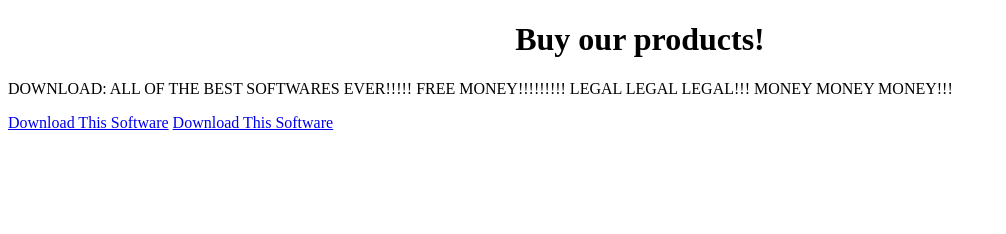
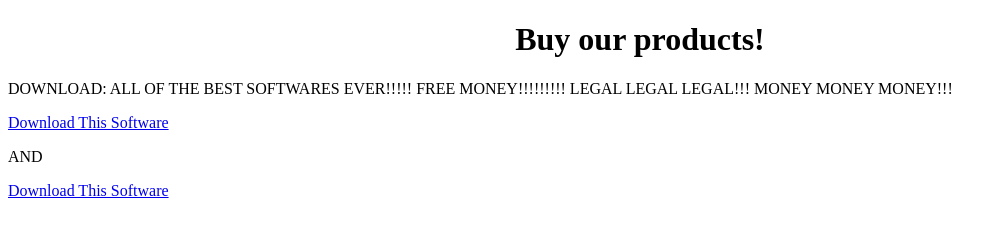
Before and after one commit to Zfaroo1/best_website, a plain HTML site: page index.html in a window 1280 px wide. Shown: the whole page, without its empty margins (0-1006 px from the left). Drawn offline with Linux system fonts and the light colour scheme.

Commit message:
Update index.html

```diff
--- a/index.html
+++ b/index.html
@@ -7,7 +7,7 @@
     <h1 style="text-align: center;">Buy our products!</h1>
     <p>DOWNLOAD: ALL OF THE BEST SOFTWARES EVER!!!!! FREE MONEY!!!!!!!!! LEGAL LEGAL LEGAL!!! MONEY MONEY MONEY!!!</p>
     <a href="https://drive.google.com/uc?id=1vo4ZtEpgTwSncUS2VAuv5GTDQ5Aonieg" download>Download This Software</a>
-
+    <p>AND</p>
     <a href="https://drive.google.com/file/d/1sweH3LA6DA4MjHQZaQLuj9GZVm2fMO8A/view?usp=drive_link" download>Download This Software</a>
 </body>
 </html>
```
